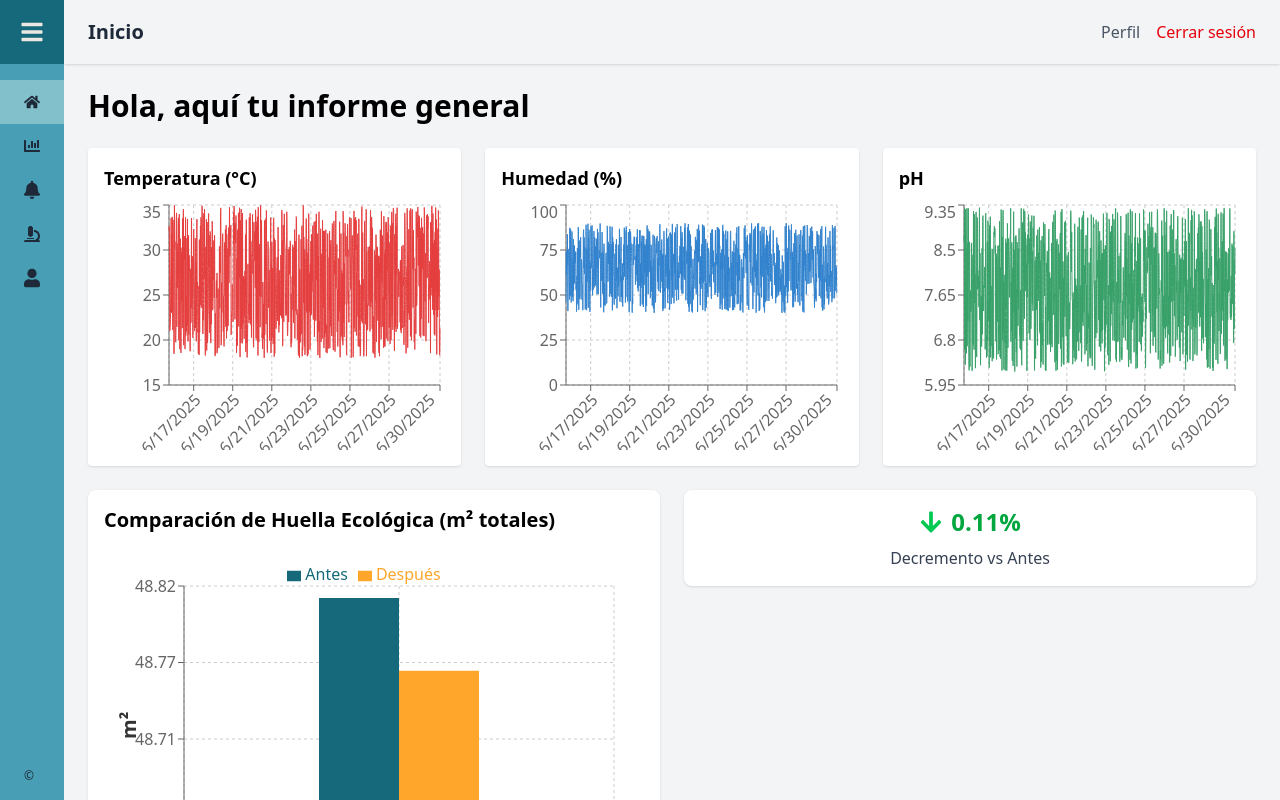
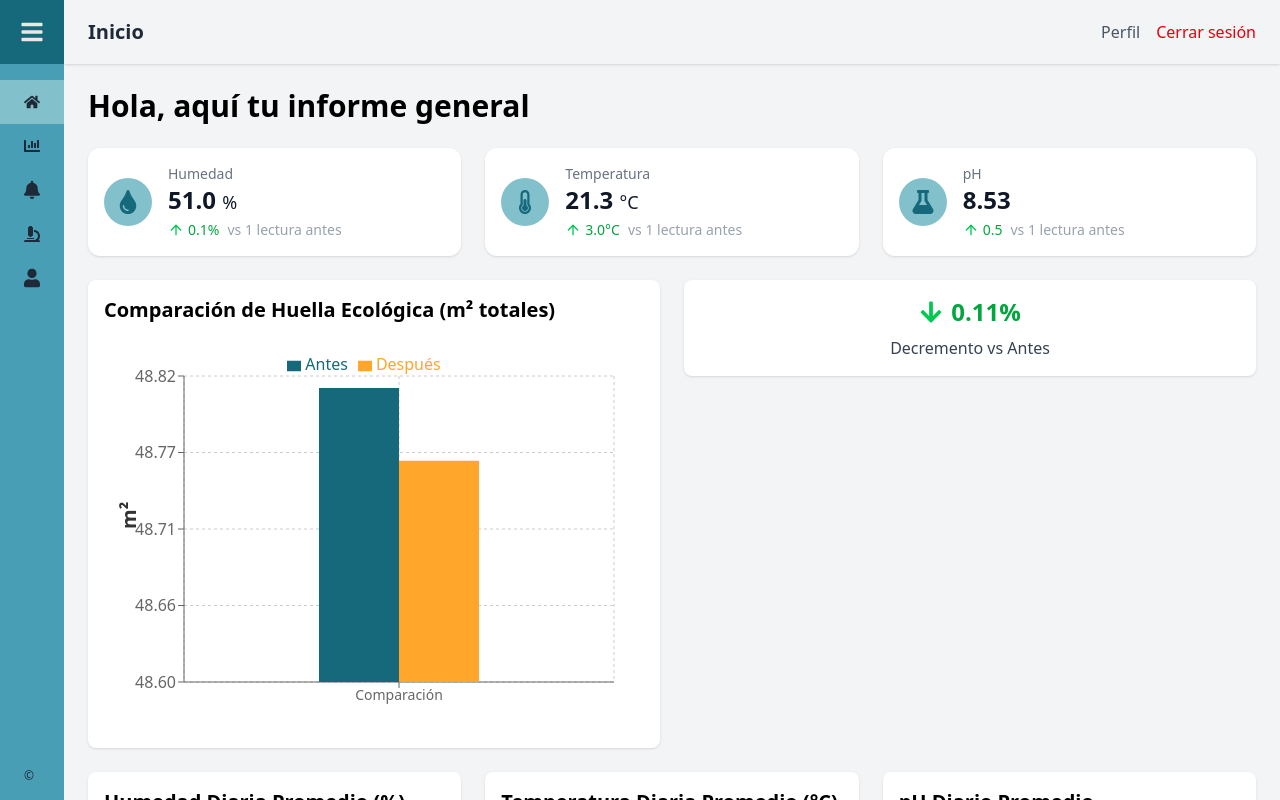
Before and after one commit to Manuel-GarCed/proyecto_tesis, a React (Vite) app: page /home in a window 1280 px wide. Built offline with nearby package versions, Linux system fonts and the light colour scheme; sample sign-in values are in the browser's storage.

Commit message:
Home casi terminado

```diff
--- a/package.json
+++ b/package.json
@@ -16,11 +16,13 @@
     "@nlpjs/lang-es": "^5.0.0-alpha.5",
     "@tailwindcss/vite": "^4.1.10",
     "events": "^3.3.0",
+    "lucide-react": "^0.525.0",
     "papaparse": "^5.5.3",
     "path-browserify": "^1.0.1",
     "process": "^0.11.10",
     "react": "^19.1.0",
     "react-dom": "^19.1.0",
+    "react-feather": "^2.0.10",
     "react-icons": "^5.5.0",
     "react-router-dom": "^7.6.2",
     "recharts": "^2.15.4"
--- /dev/null
+++ b/src/components/IndicatorCard.jsx
@@ -0,0 +1,40 @@
+import React from 'react';
+import { FiArrowUp, FiArrowDown } from 'react-icons/fi';
+
+export default function IndicatorCard({
+  icon: Icon,
+  label,
+  value,
+  unit,
+  trend,      // number: positivo o negativo
+  trendUnit,  // cadena p.ej. '%' o '°C'
+  trendText   // p.ej. 'vs hace 1 h'
+}) {
+  const isUp = trend > 0;
+  return (
+    <div className="bg-white rounded-xl shadow p-4 flex items-center space-x-4">
+      <div className="p-3 bg-cielo-claro rounded-full">
+        <Icon className="w-6 h-6 text-cielo-oscuro" />
+      </div>
+      <div className="flex-1">
+        <div className="text-sm font-medium text-gray-500">{label}</div>
+        <div className="text-2xl font-bold text-gray-900">
+          {value} <span className="text-lg font-normal">{unit}</span>
+        </div>
+        {typeof trend === 'number' && (
+          <div className="flex items-center text-sm mt-1">
+            {isUp ? (
+              <FiArrowUp className="w-4 h-4 text-green-500" />
+            ) : (
+              <FiArrowDown className="w-4 h-4 text-red-500" />
+            )}
+            <span className={`${isUp ? 'text-green-600' : 'text-red-600'} ml-1`}>
+              {Math.abs(trend).toFixed(1)}{trendUnit}
+            </span>
+            <span className="text-gray-400 ml-2">{trendText}</span>
+          </div>
+        )}
+      </div>
+    </div>
+  );
+}
--- /dev/null
+++ b/src/components/RecommendationsSummary.jsx
@@ -0,0 +1,28 @@
+import React from 'react'
+import { useNavigate } from 'react-router-dom'
+
+export default function RecommendationsSummary({ recommendations = [] }) {
+  const navigate = useNavigate()
+
+  const handleClick = (id) => {
+    // Vamos a Notifications pasándole el id para destacar
+    navigate(`/notifications?highlight=${id}`)
+  }
+
+  return (
+    <div className="bg-white rounded-lg shadow p-4">
+      <h2 className="text-xl font-semibold mb-2">Recomendaciones rápidas</h2>
+      <ul className="space-y-2">
+        {recommendations.map((rec) => (
+          <li
+            key={rec.id}
+            onClick={() => handleClick(rec.id)}
+            className="cursor-pointer text-cielo hover:text-cielo-claro transition-colors"
+          >
+            • {rec.action}
+          </li>
+        ))}
+      </ul>
+    </div>
+  )
+}
--- a/src/pages/Home.jsx
+++ b/src/pages/Home.jsx
@@ -9,6 +9,13 @@ import VariationIndicator           from '../components/VariationIndicator';
 import DailyHumidityChart       from '../components/DailyHumidityChart';
 import DailyTemperatureChart    from '../components/DailyTemperatureChart';
 import DailyPhChart             from '../components/DailyPhChart';
+import IndicatorCard from '../components/indicatorCard';
+import { FaTint, FaThermometerHalf, FaFlask } from 'react-icons/fa';
+
+import { Link } from 'react-router-dom';
+
+import { recommendations } from '../data/alerts'
+import RecommendationsSummary from '../components/RecommendationsSummary';
 
 export default function Home() {
   const data = useSensorData();
@@ -19,13 +26,52 @@ export default function Home() {
 
 //console.log(data);
 
+  // Elegimos solo las primeras 3 (o cualquier lógica tuya)
+  const top3 = recommendations.slice(0, 3)
+
+
+  // suponemos que data está ordenado cronológicamente ascendente
+  const last = data[data.length - 1] || {};
+  const prev = data[data.length - 2] || {};
+
+  const cards = [
+    {
+      icon: FaTint,
+      label: 'Humedad',
+      value: last.humedad?.toFixed(1),
+      unit: '%',
+      trend: last.humedad - prev.humedad,
+      trendUnit: '%',
+      trendText: 'vs 1 lectura antes'
+    },
+    {
+      icon: FaThermometerHalf,
+      label: 'Temperatura',
+      value: last.temperatura?.toFixed(1),
+      unit: '°C',
+      trend: last.temperatura - prev.temperatura,
+      trendUnit: '°C',
+      trendText: 'vs 1 lectura antes'
+    },
+    {
+      icon: FaFlask,
+      label: 'pH',
+      value: last.pH?.toFixed(2),
+      unit: '',
+      trend: last.pH - prev.pH,
+      trendUnit: '',
+      trendText: 'vs 1 lectura antes'
+    },
+  ];
+
+
   return (
     <div className="p-6 space-y-6">
       <h1 className="text-3xl font-bold">Hola, aquí tu informe general</h1>
-      <div className="grid grid-cols-1 md:grid-cols-2 lg:grid-cols-3 gap-6">
-        <TemperatureChart data={data} />
-        <HumidityChart    data={data} />
-        <PhChart          data={data} />
+      <div className="grid grid-cols-1 md:grid-cols-3 gap-6">
+        {cards.map((c, i) => (
+          <IndicatorCard key={i} {...c} />
+        ))}
       </div>
       {/* Gráfico de huella ecológica */}
       <div className="grid grid-cols-1 lg:grid-cols-2 gap-6 items-start">
@@ -38,6 +84,7 @@ export default function Home() {
         <DailyTemperatureChart data={data}/>
         <DailyPhChart          data={data}/>
       </div>
+      <RecommendationsSummary recommendations={top3} />
     </div>
   );
 }
--- a/src/pages/Notifications.jsx
+++ b/src/pages/Notifications.jsx
@@ -1,4 +1,5 @@
-import React, { useState } from 'react';
+import React, { useState, useEffect } from 'react';
+import { useLocation } from 'react-router-dom';
 import {
   notifications as initialNotifications,
   recommendations as initialRecommendations
@@ -6,23 +7,39 @@ import {
 import Modal from '../components/Modal';
 import Chatbot from '../components/Chatbot';
 
-export default function NotificationsPage() {
-  // 1) Estado local para recomendaciones
+export default function Notifications() {
+  const location = useLocation();
+
+  // 1) Estado de recomendaciones (añadimos campo completed)
   const [recs, setRecs] = useState(
     initialRecommendations.map(r => ({ ...r, completed: false }))
   );
-  // 2) Qué recomendación estamos confirmando
   const [confirmRecId, setConfirmRecId] = useState(null);
 
-  // 3) Solo las pendientes
+  // 2) ID de rec a resaltar
+  const [highlightId, setHighlightId] = useState(null);
+
+  // 3) Al montar o cambiar query ?highlight=...
+  useEffect(() => {
+    const h = new URLSearchParams(location.search).get('highlight');
+    if (h) {
+      const id = Number(h);
+      setHighlightId(id);               // activa fade-in
+      // tras 1s, quitamos el highlight (fade-out)
+      const t = setTimeout(() => setHighlightId(null), 1000);
+      return () => clearTimeout(t);
+    }
+  }, [location.search]);
+
+  // 4) Filtramos las recs pendientes
   const pendingRecs = recs.filter(r => !r.completed);
 
-  // 4) Notificaciones con al menos una rec pendiente
+  // 5) Qué notificaciones mostrar
   const visibleNotifications = initialNotifications.filter(n =>
     pendingRecs.some(r => r.notificationId === n.id)
   );
 
-  // 5) Marca completada y cierra modal
+  // 6) Marcar completada
   const completeRec = id => {
     setRecs(rs =>
       rs.map(r => (r.id === id ? { ...r, completed: true } : r))
@@ -34,9 +51,8 @@ export default function NotificationsPage() {
     <div className="p-6 space-y-6 relative">
       <h1 className="text-3xl font-bold">Notificaciones y Recomendaciones</h1>
 
-      {/* Grid de 2 columnas */}
       <div className="grid grid-cols-1 md:grid-cols-2 gap-6">
-        {/* --- Notificaciones --- */}
+        {/* Notificaciones */}
         <div className="bg-white p-4 rounded-lg shadow">
           <h2 className="text-xl font-semibold mb-4">Notificaciones</h2>
           {visibleNotifications.length === 0 ? (
@@ -55,7 +71,7 @@ export default function NotificationsPage() {
           )}
         </div>
 
-        {/* --- Recomendaciones --- */}
+        {/* Recomendaciones */}
         <div className="bg-white p-4 rounded-lg shadow">
           <h2 className="text-xl font-semibold mb-4">Recomendaciones</h2>
           {pendingRecs.length === 0 ? (
@@ -64,8 +80,19 @@ export default function NotificationsPage() {
             <ul className="space-y-3">
               {pendingRecs.map(r => {
                 const note = initialNotifications.find(n => n.id === r.notificationId);
+                const isHighlighted = r.id === highlightId;
+
                 return (
-                  <li key={r.id} className="border-l-4 border-verde-suave-oscuro pl-3">
+                  <li
+                    className={`
+                      border-l-4 border-verde-suave-oscuro pl-3
+                      transition-opacity duration-500 ease-in-out
+                      ${isHighlighted
+                        ? 'bg-amarillo-concreto bg-opacity-100'
+                        : 'bg-transparent hover:bg-gray-50'
+                      }
+                    `}
+                  >
                     <div className="text-sm text-gray-500">
                       Para: {note?.message}
                     </div>
@@ -73,8 +100,11 @@ export default function NotificationsPage() {
                       <span className="text-gray-800">{r.action}</span>
                       <button
                         onClick={() => setConfirmRecId(r.id)}
-                        className="ml-4 text-sm text-white bg-verde-suave cursor-pointer
-                        hover:bg-verde-suave-oscuro px-3 py-1 rounded transition"
+                        className="
+                          ml-4 text-sm text-white bg-verde-suave
+                          hover:bg-verde-suave-oscuro px-3 py-1 rounded
+                          transition cursor-pointer
+                        "
                       >
                         Completar
                       </button>
@@ -87,12 +117,12 @@ export default function NotificationsPage() {
         </div>
       </div>
 
-      {/* --- Chatbot --- */}
-      <div className="h-96">  {/* altura fija o ajusta a tu gusto */}
+      {/* Chatbot */}
+      <div className="h-96">
         <Chatbot />
       </div>
 
-      {/* --- Modal de confirmación --- */}
+      {/* Modal de confirmación */}
       <Modal
         isOpen={confirmRecId !== null}
         onClose={() => setConfirmRecId(null)}
@@ -106,14 +136,19 @@ export default function NotificationsPage() {
         <div className="flex justify-end space-x-4">
           <button
             onClick={() => setConfirmRecId(null)}
-            className="px-4 py-2 rounded bg-gray-200 hover:bg-gray-300 transition cursor-pointer"
+            className="
+              px-4 py-2 rounded bg-gray-200
+              hover:bg-gray-300 transition cursor-pointer
+            "
           >
             Cancelar
           </button>
           <button
             onClick={() => completeRec(confirmRecId)}
-            className="px-4 py-2 rounded bg-verde-suave text-white
-            hover:bg-verde-suave-oscuro transition cursor-pointer"
+            className="
+              px-4 py-2 rounded bg-verde-suave text-white
+              hover:bg-verde-suave-oscuro transition cursor-pointer
+            "
           >
             Completar
           </button>
```
Also changed, not shown: 1 other file (tests, documents, lock files or other folders).
